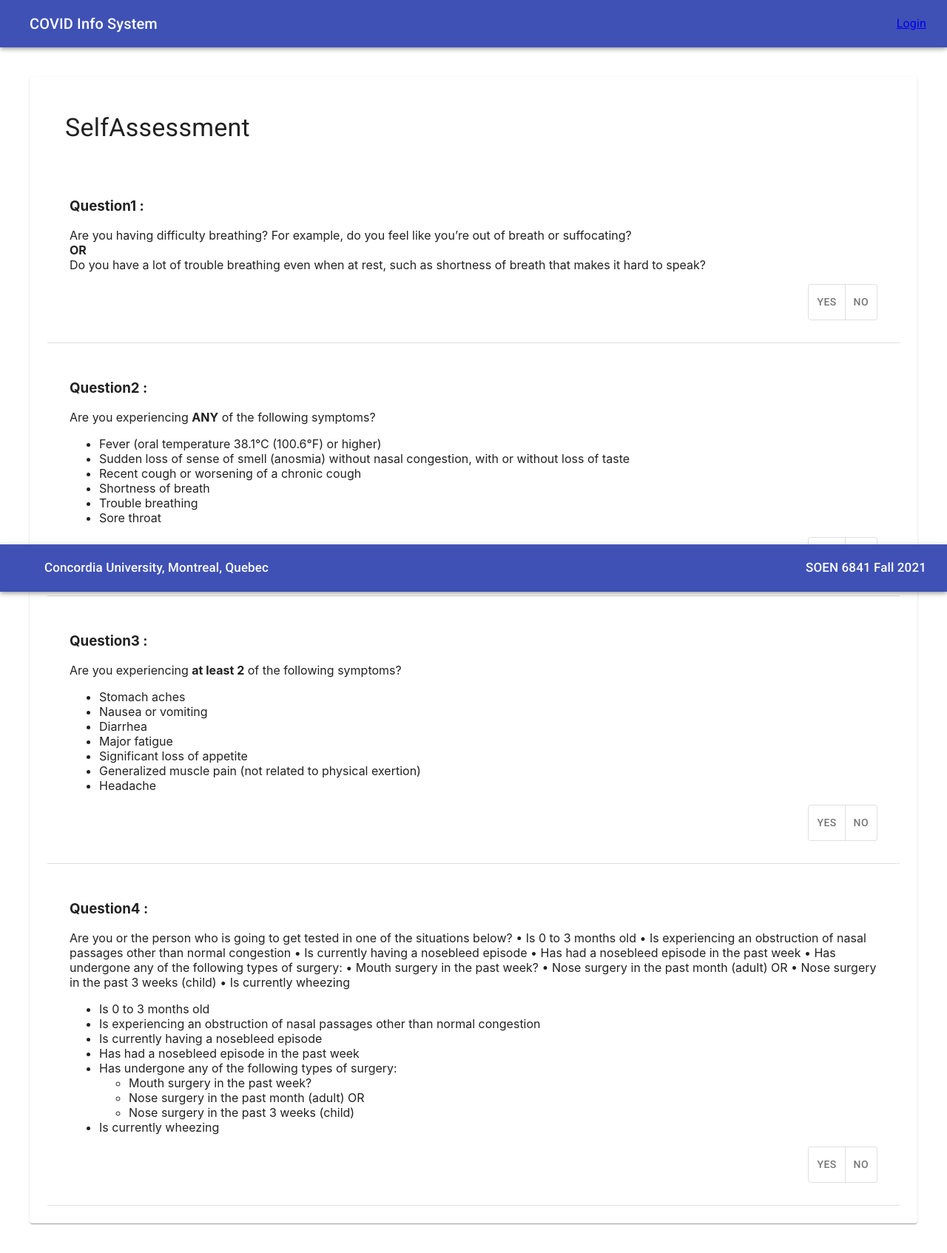
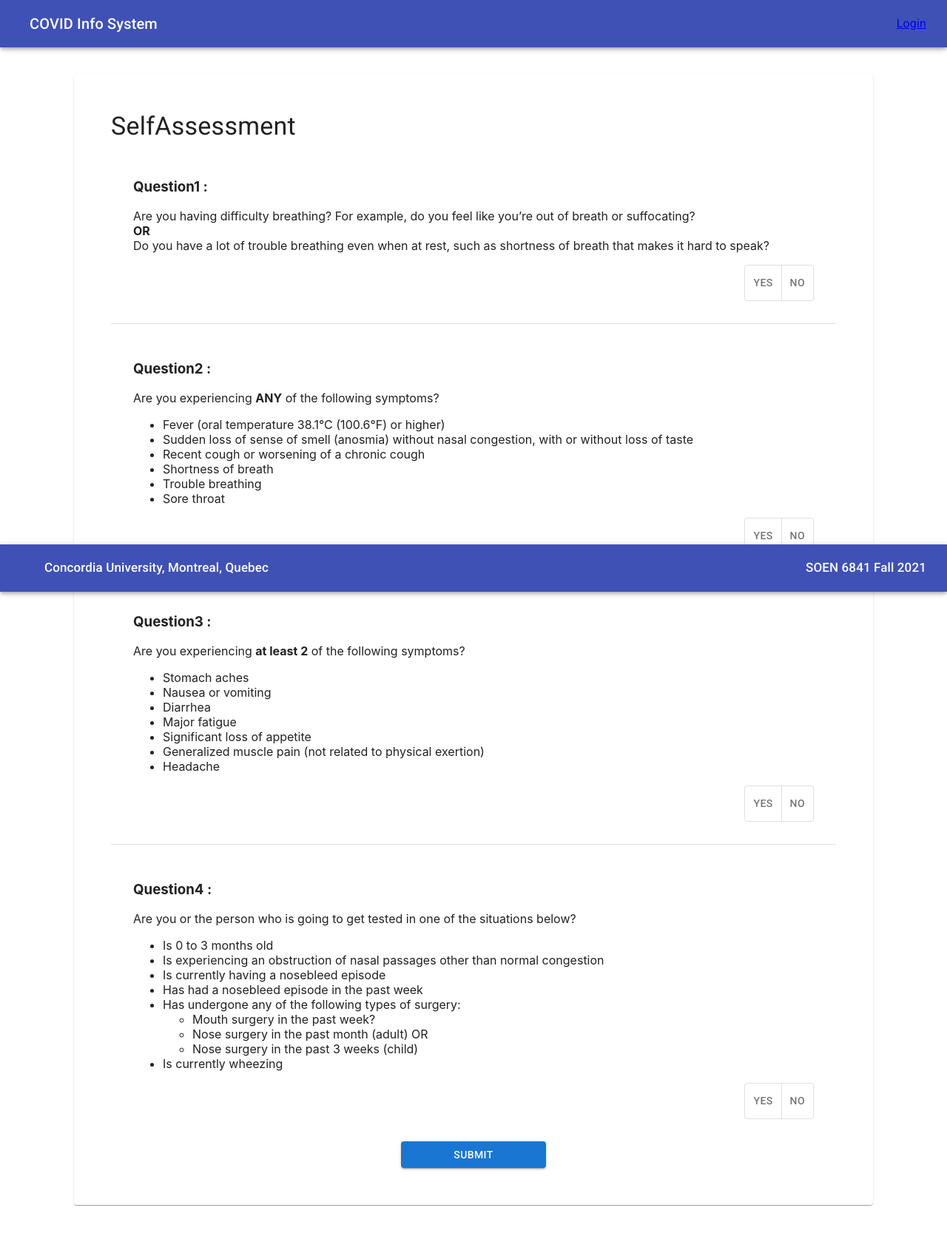
Before and after one commit to anagh07/cis_api, a React (Create React App) app in the folder frontend/: page /selfassessment in a window 1280 px wide. Shown: the top 1694 px of the page at 74% size. Built offline with nearby package versions, Linux system fonts and the light colour scheme.

Commit message:
sending answers to server

```diff
--- a/frontend/src/SharedComponent/SelfAssessment.js
+++ b/frontend/src/SharedComponent/SelfAssessment.js
@@ -1,25 +1,29 @@
-import React from 'react';
+import React, { Component } from 'react';
+import { Grid } from '@material-ui/core';
+import { StyleSheet, css } from 'aphrodite';
+import axios from 'axios';
 import InputLabel from '@material-ui/core/InputLabel';
 import { FormControl } from '@mui/material';
 import ToggleButton from '@mui/material/ToggleButton';
 import ToggleButtonGroup from '@mui/material/ToggleButtonGroup';
 import { makeStyles } from '@material-ui/core/styles';
-import { Typography, Button, Paper } from '@material-ui/core';
+import { Typography, Paper } from '@material-ui/core';
+import Button from '@mui/material/Button';
 import {Link} from "react-router-dom";
 import Header from './Header';
 import Footer from './Footer';
 import Divider from '@mui/material/Divider';
 
-const useStyles = makeStyles(theme => ({
-  toolbar: theme.mixins.toolbar,
-  title: {
-    flexGrow: 1,
-    // backgroundColor: theme.palette.background.default,
-    padding: theme.spacing(3),
-  },
+export const styles = StyleSheet.create({
+  // toolbar: theme.mixins.toolbar,
+  // title: {
+  //   flexGrow: 1,
+  //   // backgroundColor: theme.palette.background.default,
+  //   padding: theme.spacing(3),
+  // },
   content: {
     flexGrow: 1,
-    padding: theme.spacing(3),
+    padding: "50px",
   },
   fullWidth: {
     width: '100%',
@@ -31,38 +35,83 @@ const useStyles = makeStyles(theme => ({
   paperContent : {
     padding : "40px"
   }
-}));
+});
 
-function SelfAssessment() {
-  const classes = useStyles();
-  const [alignment, setAlignment] = React.useState('web');
+class SelfAssessment extends Component {
+  constructor(props) {
+    super(props);
+    this.state = {
+      q1: "",
+      q2: "",
+      q3: "",
+      q4: ""
+    }
+  }
 
-  const handleChange = (event, newAlignment) => {
-    setAlignment(newAlignment);
-  };
-  return (
-    <div className={classes.root}>
+  handleToggleChange = (e) => {
+    const { name, value } = e.target
+    const answer = (value == "yes") ? true : false;
+    this.setState({
+      [name]: value
+    })
+    this.state[e.target.parentNode.getAttribute("id")] =  value;
+  }
+
+  handleSubmit = (event) => {
+    const apiBaseUrl = "https://cis-6841.herokuapp.com/patient/selfassessment";
+    const request = {
+      a1: (this.state.q1 == "yes") ? true : false,
+      a2 :(this.state.q2 == "yes") ? true : false,
+      a3 :(this.state.q3 == "yes") ? true : false,
+      a4 :(this.state.q4 == "yes") ? true : false,
+    }
+    axios.interceptors.response.use(null, (error) => {
+      return Promise.reject(error);
+    });
+    const token = "eyJhbGciOiJIUzI1NiIsInR5cCI6IkpXVCJ9.eyJwYXRpZW50Ijp7ImlkIjoxLCJlbWFpbCI6Im1lc3NpQGdtYWlsLmNvbSIsImF1dGgiOiJwYXRpZW50In0sImlhdCI6MTYzNjA1NDQ4MSwiZXhwIjoxNjM2MDkwNDgxfQ.PpHc9MyomliX5DdjbjAvJYSHBGW-0n19ehctO7f95lM";
+    const headers = {
+      'Content-Type': 'application/json',
+      'x-auth-token': token
+    }
+    // console.log(request);
+    axios.post(apiBaseUrl, request, {
+      headers: headers
+    })
+    .then(function (response) {
+      // TODO - Check response from the backend
+      console.log(response);
+    }).catch(function (error) {
+      console.log(error);
+    });
+  }
+
+  render() {
+    const { q1, q2, q3, q4 } = this.state;
+
+    return (
+      <div className={css(styles.root)}>
       <Header />
 
-      <div className={classes.toolbar} />
-      <Paper style = {{margin : "40px"}}>
+      <div className={css(styles.toolbar)} />
+      <Paper style = {{margin : "100px"}}>
 
-      <div className={classes.content}>
-        <div className={classes.title}>
+      <div className={css(styles.content)}>
+        <div className={css(styles.title)}>
           <Typography variant='h4'>SelfAssessment </Typography>
         </div>
-          <FormControl>
-            <div className = {classes.questions}><h3>Question1 : </h3>
+          <FormControl style={{width:"100%"}}>
+            <div className = {css(styles.questions)}><h3>Question1 : </h3>
               <p>Are you having difficulty breathing? For example, do you feel like you’re out of breath or suffocating?
               <br></br><b>OR</b><br></br>
               Do you have a lot of trouble breathing even when at rest, such as shortness of breath that makes it hard to speak?
               </p>
               <ToggleButtonGroup
                 color="primary"
-                value={alignment}
+                value={this.state.q1}
                 exclusive
-                onChange={handleChange}
+                onChange={this.handleToggleChange}
                 style={{float: "right"}}
+                id="q1"
               >
                 <ToggleButton value="yes">Yes</ToggleButton>
                 <ToggleButton value="no">No</ToggleButton>
@@ -70,7 +119,7 @@ function SelfAssessment() {
             </div>
             <Divider></Divider>
 
-            <div className = {classes.questions}><h3>Question2 : </h3>
+            <div className = {css(styles.questions)}><h3>Question2 : </h3>
               <p>Are you experiencing <b>ANY</b> of the following symptoms?
                 <ul>
                   <li>Fever (oral temperature 38.1°C (100.6°F) or higher)</li>
@@ -83,10 +132,11 @@ function SelfAssessment() {
               </p>
               <ToggleButtonGroup
                 color="primary"
-                value={alignment}
+                value={this.state.q2}
                 exclusive
-                onChange={handleChange}
+                onChange={this.handleToggleChange}
                 style={{float: "right"}}
+                id="q2"
               >
                 <ToggleButton value="yes">Yes</ToggleButton>
                 <ToggleButton value="no">No</ToggleButton>
@@ -94,7 +144,7 @@ function SelfAssessment() {
             </div>
             <Divider></Divider>
 
-            <div className = {classes.questions}><h3>Question3 : </h3>
+            <div className = {css(styles.questions)}><h3>Question3 : </h3>
               <p>Are you experiencing <b>at least 2</b> of the following symptoms?
                 <ul>
                   <li>Stomach aches</li>
@@ -108,10 +158,11 @@ function SelfAssessment() {
               </p>
               <ToggleButtonGroup
                 color="primary"
-                value={alignment}
+                value={this.state.q3}
                 exclusive
-                onChange={handleChange}
+                onChange={this.handleToggleChange}
                 style={{float: "right"}}
+                id="q3"
               >
                 <ToggleButton value="yes">Yes</ToggleButton>
                 <ToggleButton value="no">No</ToggleButton>
@@ -119,18 +170,8 @@ function SelfAssessment() {
             </div>
             <Divider></Divider>
 
-            <div className = {classes.questions}><h3>Question4 : </h3>
+            <div className = {css(styles.questions)}><h3>Question4 : </h3>
               <p>Are you or the person who is going to get tested in one of the situations below?
-              •	Is 0 to 3 months old
-•	Is experiencing an obstruction of nasal passages other than normal congestion
-•	Is currently having a nosebleed episode
-•	Has had a nosebleed episode in the past week
-•	Has undergone any of the following types of surgery:
-•	Mouth surgery in the past week?
-•	Nose surgery in the past month (adult) OR
-•	Nose surgery in the past 3 weeks (child)
-•	Is currently wheezing
-
                 <ul>
                   <li>Is 0 to 3 months old</li>
                   <li>Is experiencing an obstruction of nasal passages other than normal congestion</li>
@@ -147,27 +188,28 @@ function SelfAssessment() {
               </p>
               <ToggleButtonGroup
                 color="primary"
-                value={alignment}
+                value={this.state.q4}
                 exclusive
-                onChange={handleChange}
+                onChange={this.handleToggleChange}
                 style={{float: "right"}}
+                id="q4"
               >
                 <ToggleButton value="yes">Yes</ToggleButton>
                 <ToggleButton value="no">No</ToggleButton>
               </ToggleButtonGroup>
             </div>
-            <Divider></Divider>
 
+        <Button onClick={this.handleSubmit} variant="contained" style={{width:"20%", margin: '0 auto', display: "flex"}}>
+          Submit
+        </Button>
           </FormControl>
         </div>
       </Paper>
-
-
-
       <Footer />
     </div>
 
-  );
+    );
+  }
 }
 
-export default SelfAssessment;
+export default SelfAssessment
```
